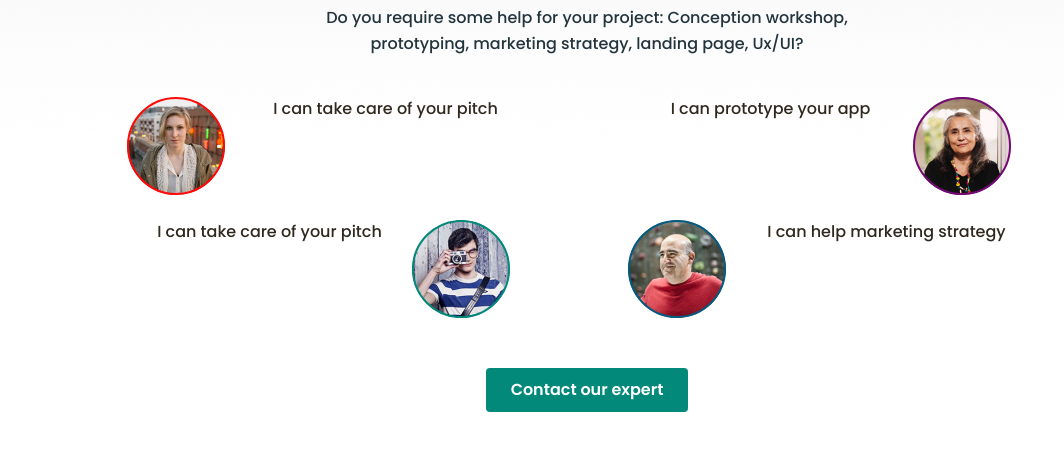
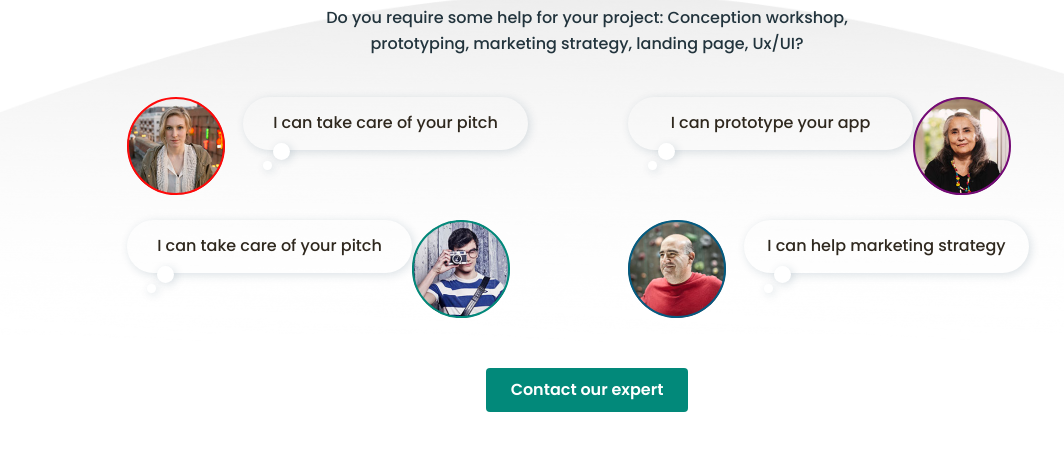
Before and after one commit to YK911/bcon_generation-practice, a plain HTML site: page index.html in a window 1280 px wide. Shown: the part 476-926 px from the top of the page, without its empty margins (53-1117 px from the left). Drawn offline with nearby package versions, Linux system fonts and the light colour scheme.

Commit message:
centered bg

```diff
--- a/css/styles.css
+++ b/css/styles.css
@@ -119,6 +119,7 @@ img {
 	background-image: url(../images/staff/staff-bg.png);
 	background-repeat: no-repeat;
 	background-size: contain;
+	background-position: center;
 }
 .staff-title {
 	margin-bottom: 25px;
@@ -176,14 +177,41 @@ img {
 	outline: 2px solid #035b81;
 }
 .staff-dialog-wrap {
-	/* padding-top: 14px; */
+	position: relative;
+	padding-top: 14px;
 	width: 285px;
-	height: 73px;
+	height: 53px;
 
 	/* background-image: url(../images/staff/cloud.png);
 	background-repeat: no-repeat;
 	background-size: contain;
 	background-position: center; */
+	border-radius: 30px;
+	box-shadow: 2px 2px 10px rgba(23, 58, 86, 0.15);
+}
+.staff-dialog-wrap::before {
+	content: "";
+	position: absolute;
+	bottom: -10px;
+	left: 30px;
+	width: 17px;
+	height: 17px;
+
+	background-color: var(--light-txt-cl);
+	border-radius: 9px;
+	box-shadow: 2px 2px 10px rgba(23, 58, 86, 0.15);
+}
+.staff-dialog-wrap::after {
+	content: "";
+	position: absolute;
+	bottom: -20px;
+	left: 20px;
+	width: 9px;
+	height: 9px;
+
+	background-color: var(--light-txt-cl);
+	border-radius: 5px;
+	box-shadow: 2px 2px 10px rgba(23, 58, 86, 0.15);
 }
 .staff-dialog {
 	text-align: center;
```
